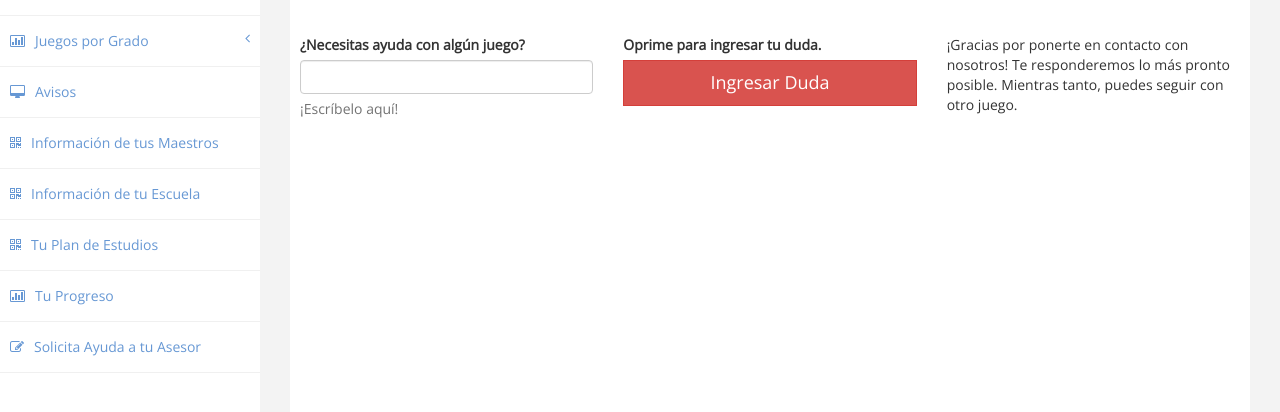
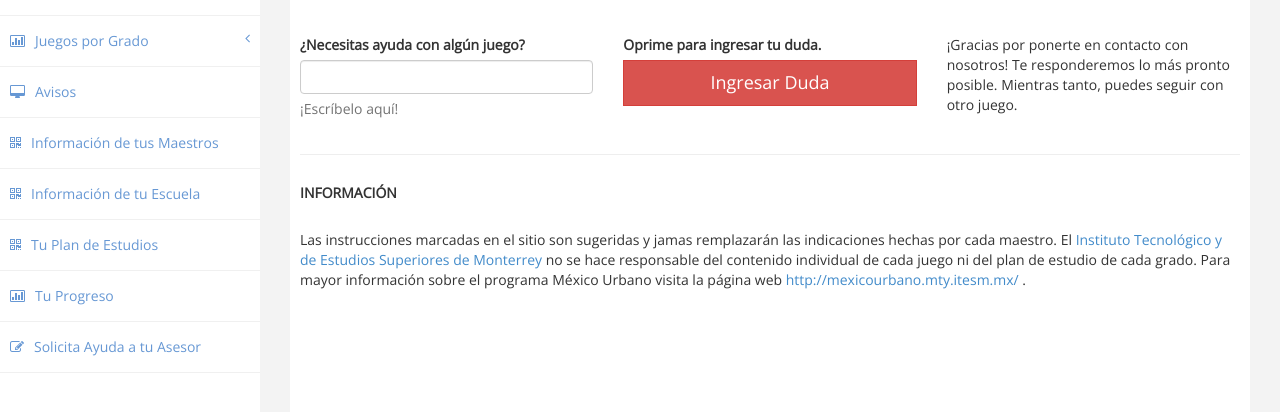
Before and after one commit to the-vala/mexicourbano, a plain HTML site: page blank.html in a window 1280 px wide. Shown: the part 214-626 px from the top of the page. Drawn offline with nearby package versions, Linux system fonts and the light colour scheme; a script that the page names is missing.

Commit message:
Corrections to both pages

```diff
--- a/blank.html
+++ b/blank.html
@@ -119,6 +119,14 @@
                         ¡Gracias por ponerte en contacto con nosotros! Te responderemos lo más pronto posible. Mientras tanto, puedes seguir con otro juego.
                     </div>
                 </div>
+				<hr/>
+				<div class="row">
+                    <div class="col-md-12">
+                        <h5>Información</h5>
+						Las instrucciones marcadas en el sitio son sugeridas y jamas remplazarán las indicaciones hechas por cada maestro. El <a href="http://tec.mx" target="_blank" >Instituto Tecnológico y de Estudios Superiores de Monterrey </a>no se hace responsable del contenido individual de cada juego ni del plan de estudio de cada grado.
+                        Para mayor información sobre el programa México Urbano visita la página web <a href="http://mexicourbano.mty.itesm.mx/" target="_blank" >http://mexicourbano.mty.itesm.mx/ </a>.
+                    </div>
+                </div>
 				 <!-- /. ROW  -->
 			</div>
              <!-- /. PAGE INNER  -->
```
Also changed, not shown: index.html (+2 -19 lines).
